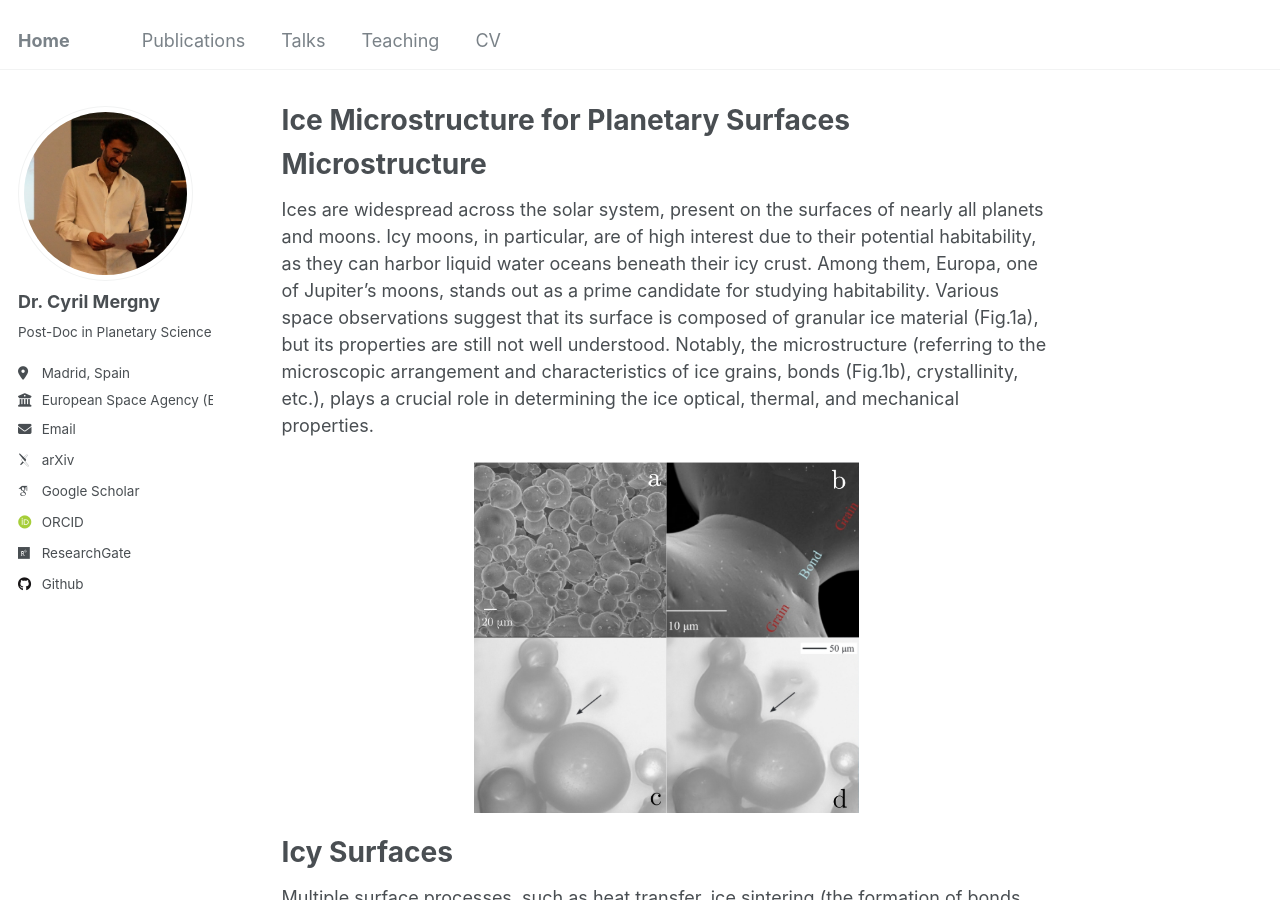
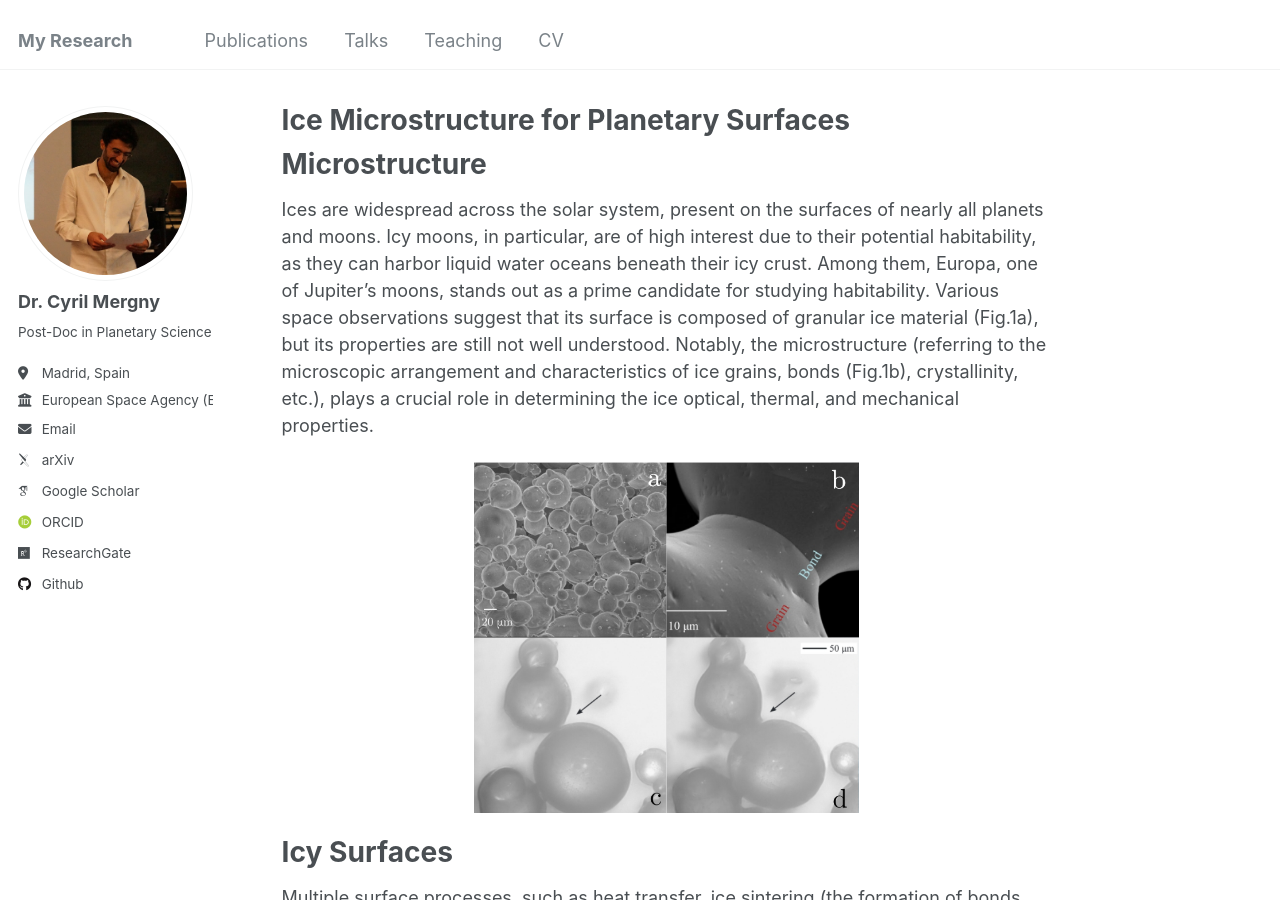
Before and after one commit to cmergny/cmergny.github.io, a Jekyll site: the page built from _pages/about.md, in a window 1280 px wide and 900 px high. Built offline with Jekyll 4.4.1, drawn with Linux system fonts in a browser that asks for light colours; some web fonts are replaced.

Commit message:
Update _config.yml

```diff
--- a/_config.yml
+++ b/_config.yml
@@ -8,7 +8,8 @@
 
 # Basic Site Settings
 locale                   : "en-US"
-title                    : "        Home"
+#title                    : "Webpage's Home"
+title                    : "My Research"
 title_separator          : "-"
 name                     : &name "Cyril Mergny"
 description              : &description "Dr. in Planetary Science"
```
